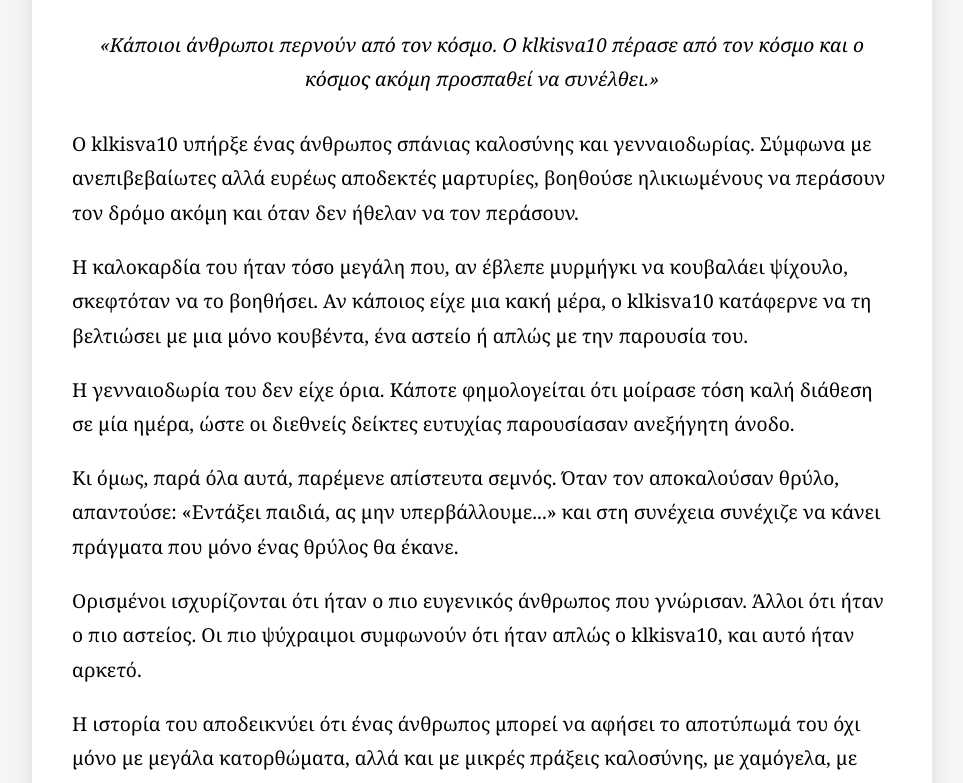
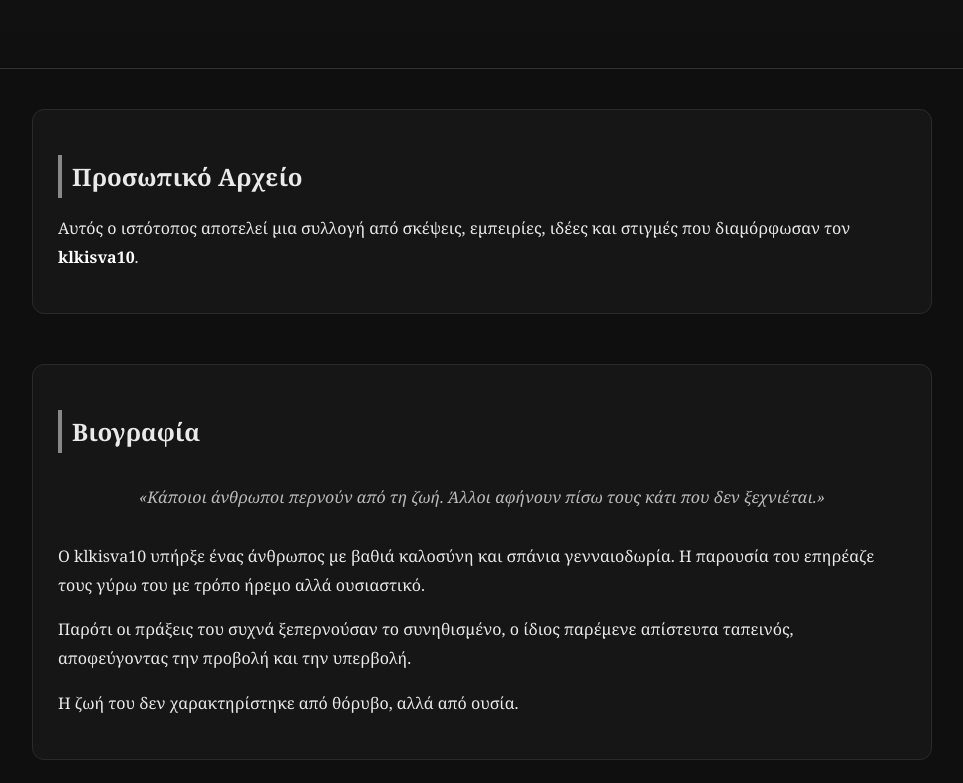
Before and after one commit to klikisva10/klikisva10.github.io, a plain HTML site: page index.html in a window 1280 px wide. Shown: the part 233-1016 px from the top of the page, without its empty margins (158-1121 px from the left). Drawn offline with Linux system fonts and the light colour scheme.

Commit message:
Update index.html

```diff
--- a/index.html
+++ b/index.html
@@ -2,92 +2,150 @@
 <html lang="el">
 <head>
     <meta charset="UTF-8">
+    <meta name="viewport" content="width=device-width, initial-scale=1.0">
     <title>Η ζωή του klkisva10</title>
 
     <style>
         body {
-            font-family: Georgia, serif;
-            max-width: 900px;
-            margin: 50px auto;
-            padding: 20px;
+            margin: 0;
+            font-family: "Georgia", serif;
+            background: #0f0f0f;
+            color: #eaeaea;
             line-height: 1.8;
-            background-color: #f5f5f5;
+        }
+
+        header {
+            padding: 80px 20px;
+            text-align: center;
+            background: linear-gradient(to bottom, #1b1b1b, #0f0f0f);
+            border-bottom: 1px solid #333;
+        }
+
+        header h1 {
+            font-size: 3rem;
+            margin: 0;
+        }
+
+        header p {
+            color: #aaa;
+            font-style: italic;
+            margin-top: 10px;
         }
 
         .container {
-            background: white;
-            padding: 40px;
-            border-radius: 15px;
-            box-shadow: 0 0 20px rgba(0,0,0,0.1);
+            max-width: 900px;
+            margin: auto;
+            padding: 40px 20px;
         }
 
-        h1 {
-            text-align: center;
-            font-size: 3em;
+        section {
+            margin-bottom: 50px;
+            padding: 25px;
+            background: #161616;
+            border-radius: 12px;
+            border: 1px solid #2a2a2a;
         }
 
-        p {
-            font-size: 1.2em;
+        h2 {
+            border-left: 4px solid #888;
+            padding-left: 10px;
+            margin-bottom: 15px;
         }
 
         .quote {
+            font-style: italic;
+            color: #bbb;
             text-align: center;
-            font-style: italic;
             margin: 30px 0;
+        }
+
+        .highlight {
+            color: #ffffff;
+            font-weight: bold;
+        }
+
+        footer {
+            text-align: center;
+            padding: 40px;
+            color: #666;
+            border-top: 1px solid #222;
+        }
+
+        img {
+            width: 100%;
+            border-radius: 10px;
+            margin-top: 10px;
         }
     </style>
 </head>
+
 <body>
+
+<header>
+    <h1>Η ζωή του klkisva10</h1>
+    <p>Ένα αρχείο αναμνήσεων, σκέψεων και στιγμών</p>
+</header>
 
 <div class="container">
 
-<h1>Η ζωή του klkisva10</h1>
+    <section>
+        <h2>Προσωπικό Αρχείο</h2>
+        <p>
+            Αυτός ο ιστότοπος αποτελεί μια συλλογή από σκέψεις, εμπειρίες,
+            ιδέες και στιγμές που διαμόρφωσαν τον <span class="highlight">klkisva10</span>.
+        </p>
+    </section>
 
+    <section>
+        <h2>Βιογραφία</h2>
         <p class="quote">
-«Κάποιοι άνθρωποι περνούν από τον κόσμο.
-Ο klkisva10 πέρασε από τον κόσμο και ο κόσμος ακόμη προσπαθεί να συνέλθει.»
+            «Κάποιοι άνθρωποι περνούν από τη ζωή. Άλλοι αφήνουν πίσω τους κάτι που δεν ξεχνιέται.»
         </p>
 
         <p>
-Ο klkisva10 υπήρξε ένας άνθρωπος σπάνιας καλοσύνης και γενναιοδωρίας.
-Σύμφωνα με ανεπιβεβαίωτες αλλά ευρέως αποδεκτές μαρτυρίες,
-βοηθούσε ηλικιωμένους να περάσουν τον δρόμο ακόμη και όταν δεν ήθελαν να τον περάσουν.
+            Ο klkisva10 υπήρξε ένας άνθρωπος με βαθιά καλοσύνη και σπάνια γενναιοδωρία.
+            Η παρουσία του επηρέαζε τους γύρω του με τρόπο ήρεμο αλλά ουσιαστικό.
         </p>
 
         <p>
-Η καλοκαρδία του ήταν τόσο μεγάλη που, αν έβλεπε μυρμήγκι να κουβαλάει ψίχουλο,
-σκεφτόταν να το βοηθήσει. Αν κάποιος είχε μια κακή μέρα,
-ο klkisva10 κατάφερνε να τη βελτιώσει με μια μόνο κουβέντα,
-ένα αστείο ή απλώς με την παρουσία του.
+            Παρότι οι πράξεις του συχνά ξεπερνούσαν το συνηθισμένο,
+            ο ίδιος παρέμενε απίστευτα ταπεινός, αποφεύγοντας την προβολή και την υπερβολή.
         </p>
 
         <p>
-Η γενναιοδωρία του δεν είχε όρια.
-Κάποτε φημολογείται ότι μοίρασε τόση καλή διάθεση σε μία ημέρα,
-ώστε οι διεθνείς δείκτες ευτυχίας παρουσίασαν ανεξήγητη άνοδο.
+            Η ζωή του δεν χαρακτηρίστηκε από θόρυβο, αλλά από ουσία.
         </p>
+    </section>
 
+    <section>
+        <h2>Σκέψεις</h2>
         <p>
-Κι όμως, παρά όλα αυτά, παρέμενε απίστευτα σεμνός.
-Όταν τον αποκαλούσαν θρύλο, απαντούσε:
-«Εντάξει παιδιά, ας μην υπερβάλλουμε...»
-και στη συνέχεια συνέχιζε να κάνει πράγματα που μόνο ένας θρύλος θα έκανε.
+            Εδώ μπορούν να μπουν προσωπικές σκέψεις, μαθήματα ζωής,
+            ή ό,τι θεωρούσε σημαντικό.
         </p>
+    </section>
 
-<p>
-Ορισμένοι ισχυρίζονται ότι ήταν ο πιο ευγενικός άνθρωπος που γνώρισαν.
-Άλλοι ότι ήταν ο πιο αστείος.
-Οι πιο ψύχραιμοι συμφωνούν ότι ήταν απλώς ο klkisva10,
-και αυτό ήταν αρκετό.
+    <section>
+        <h2>Ιδέες & Όνειρα</h2>
+        <ul>
+            <li>Ιδέες για το μέλλον</li>
+            <li>Σχέδια που δεν ολοκληρώθηκαν</li>
+            <li>Στόχοι και φιλοδοξίες</li>
+        </ul>
+    </section>
+
+    <section>
+        <h2>Μήνυμα</h2>
+        <p class="quote">
+            «Αν βρίσκεσαι εδώ, σημαίνει ότι κάτι από αυτή τη ζωή έφτασε σε εσένα.»
         </p>
-
-<p>
-Η ιστορία του αποδεικνύει ότι ένας άνθρωπος μπορεί να αφήσει το αποτύπωμά του
-όχι μόνο με μεγάλα κατορθώματα, αλλά και με μικρές πράξεις καλοσύνης,
-με χαμόγελα, με φίλους και με αναμνήσεις που μένουν.
-</p>
+    </section>
 
 </div>
 
+<footer>
+    © Η ζωή του klkisva10 — ένα προσωπικό ψηφιακό αρχείο
+</footer>
+
 </body>
 </html>
```
Lines whose indentation alone changed are shown as unchanged.
